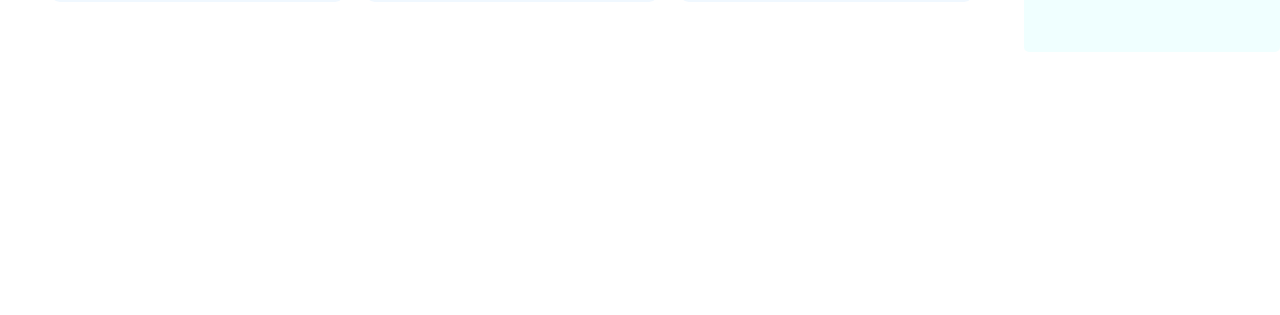
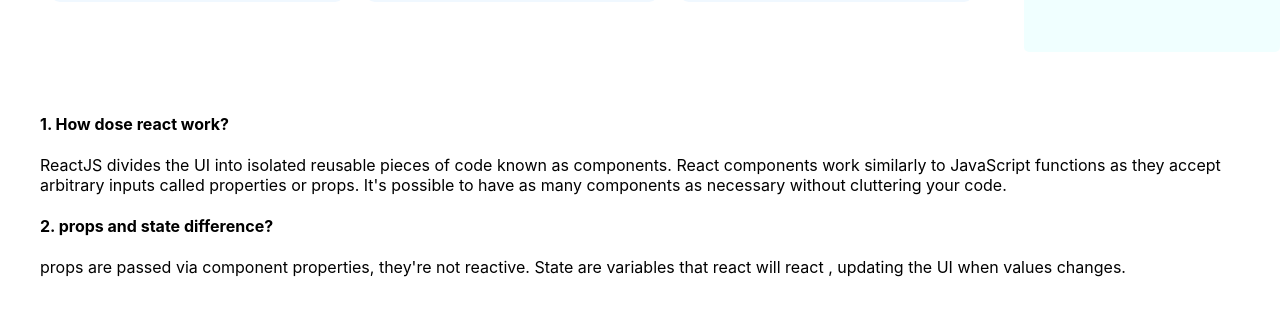
Before and after one commit to oonik/ultra-fitness-active-club, a React (Create React App) app: page / in a window 1280 px wide. Shown: the part 968-1283 px from the top of the page. Before the commit the page ends 1020 px from the top, so only its background shows below. Built offline with nearby package versions, Linux system fonts and the light colour scheme.

Commit message:
react props and state difference

```diff
--- a/src/App.js
+++ b/src/App.js
@@ -2,13 +2,14 @@
 import './App.css';
 import Header from './component/Header/Header';
 import Fitness from './component/Fitness/Fitness';
+import Question from './component/Question/Question';
 
 function App() {
   return (
     <div>
       <Header></Header>
       <Fitness></Fitness>
-
+      <Question></Question>
     </div>
   );
 }
--- a/src/component/Question/Question.css
+++ b/src/component/Question/Question.css
@@ -0,0 +1,3 @@
+.question-cotainer{
+    padding: 40px;
+}
--- a/src/component/Question/Question.js
+++ b/src/component/Question/Question.js
@@ -1,9 +1,12 @@
 import React from 'react';
-
+import './Question.css'
 const Question = () => {
     return (
-        <div>
+        <div className='question-cotainer'>
+            <h4>1. How dose react work?</h4>
             <p>ReactJS divides the UI into isolated reusable pieces of code known as components. React components work similarly to JavaScript functions as they accept arbitrary inputs called properties or props. It's possible to have as many components as necessary without cluttering your code.</p>
+            <h4>2. props and state difference?</h4>
+            <p>props are passed via component properties, they're not reactive. State are variables that react will react , updating the UI when values changes.</p>
         </div>
     );
 };
```
